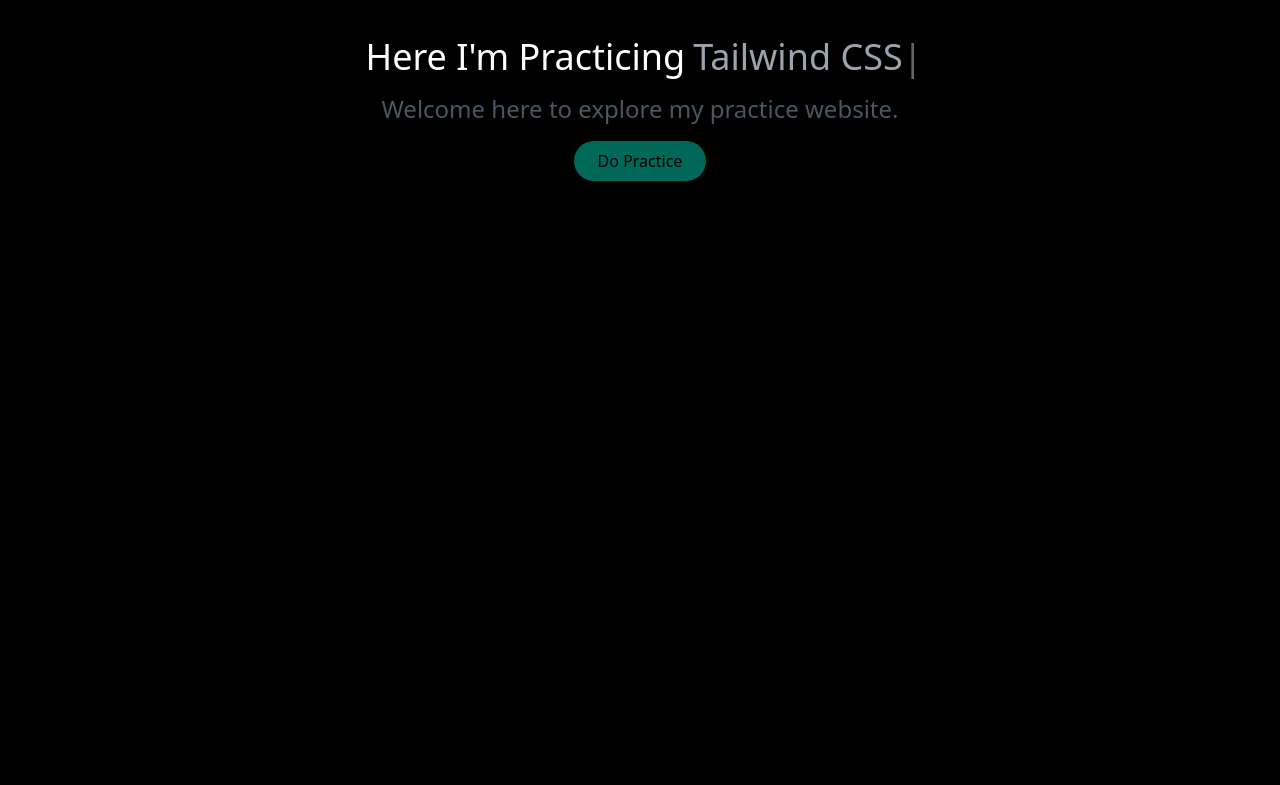
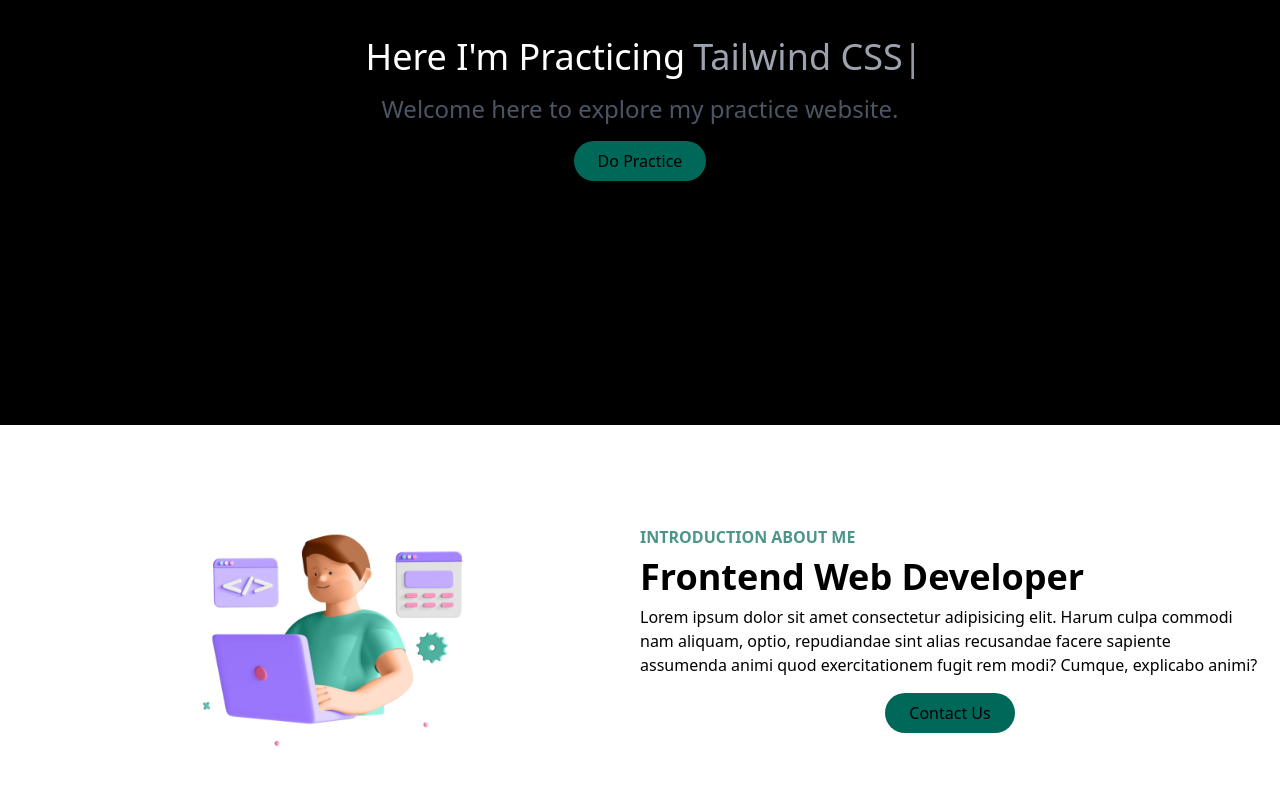
Before and after one commit to saaddirheny/Practice-Website, a React (Vite) app: page / in a window 1280 px wide. Shown: the part 335-1120 px from the top of the page. Before the commit the page ends 800 px from the top, so only its background shows below. Built offline with nearby package versions, Linux system fonts and the light colour scheme.

Commit message:
Add About Section

```diff
--- a/src/App.jsx
+++ b/src/App.jsx
@@ -1,12 +1,14 @@
 import React from 'react'
 import Navbar from './Components/Nav Bar/NavBar'
 import Hero from './Components/Nav Bar/Hero'
+import About from './Components/Nav Bar/About'
 
 const App = () => {
   return (
     <>
     <Navbar/>
     <Hero/>
+    <About/>
     </>
   )
 }
--- /dev/null
+++ b/src/Components/Nav Bar/About.jsx
@@ -0,0 +1,24 @@
+import React from 'react'
+import Programmer from '../../assets/programmer.png'
+
+const About = () => {
+  return (
+    <div className='w-full bg-white py-1 px-4'>
+      <div className='max-w-[1240px] w-full mx-auto grid md:grid-cols-2'>
+        <img className='w-[400px] mx-auto' src={Programmer} alt="" />
+        <div className='flex flex-col justify-center'>
+          <p className='font-bold uppercase text-primary/70'>Introduction About Me</p>
+
+          <h2 className='font-bold md:text-4xl sm:text-3xl text-2xl py-2'>Frontend Web Developer</h2>
+
+          <p>Lorem ipsum dolor sit amet consectetur adipisicing elit. Harum culpa commodi nam aliquam, optio, repudiandae sint alias recusandae facere sapiente assumenda animi quod exercitationem fugit rem modi? Cumque, explicabo animi?</p>
+          <div className='flex items-center justify-center'>
+            <button className='bg-primary py-2 px-6 rounded-full text-black mt-4'>Contact Us</button>
+          </div>
+        </div>
+      </div>
+    </div>
+  )
+}
+
+export default About
```
Also changed, not shown: src/assets/programmer.png (added).
